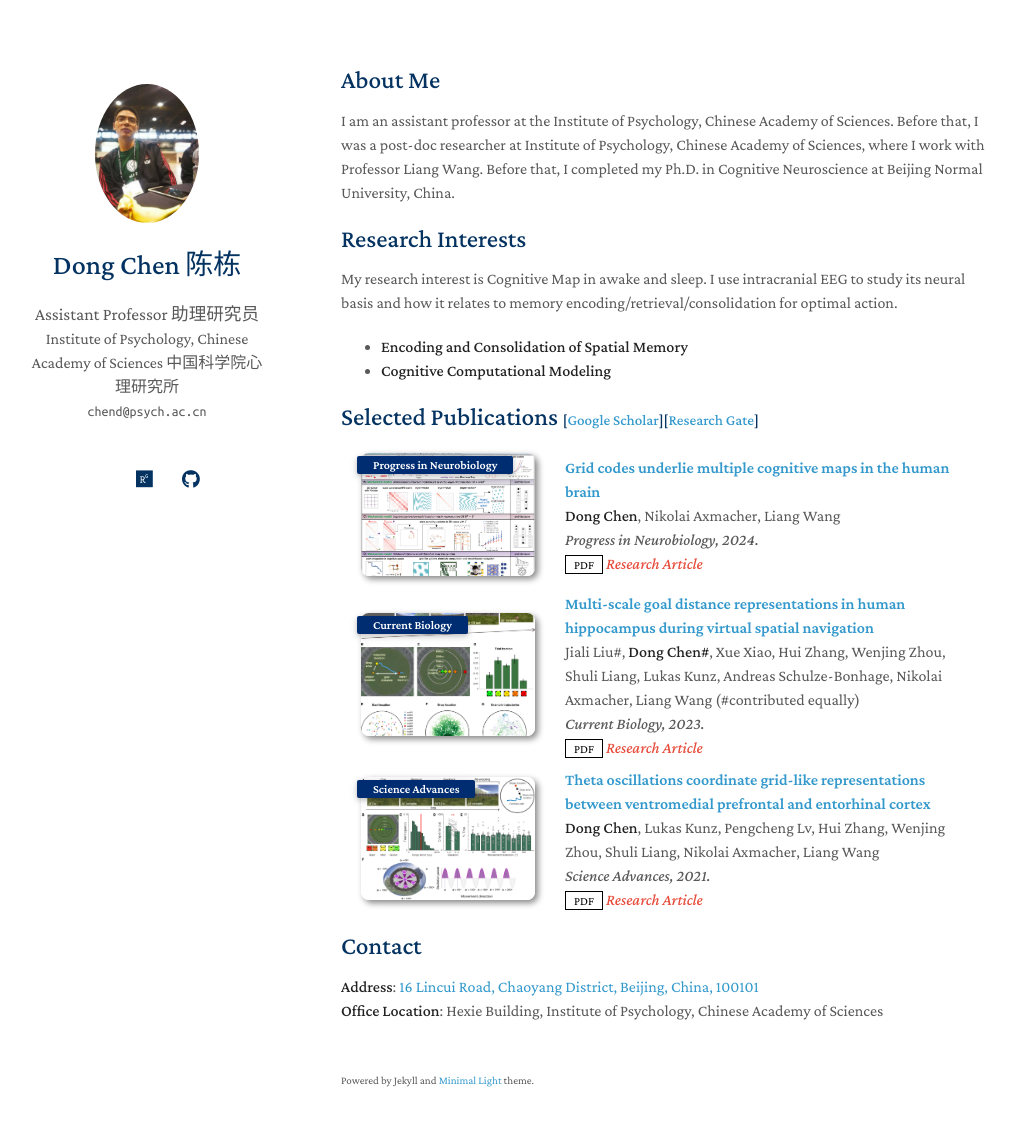
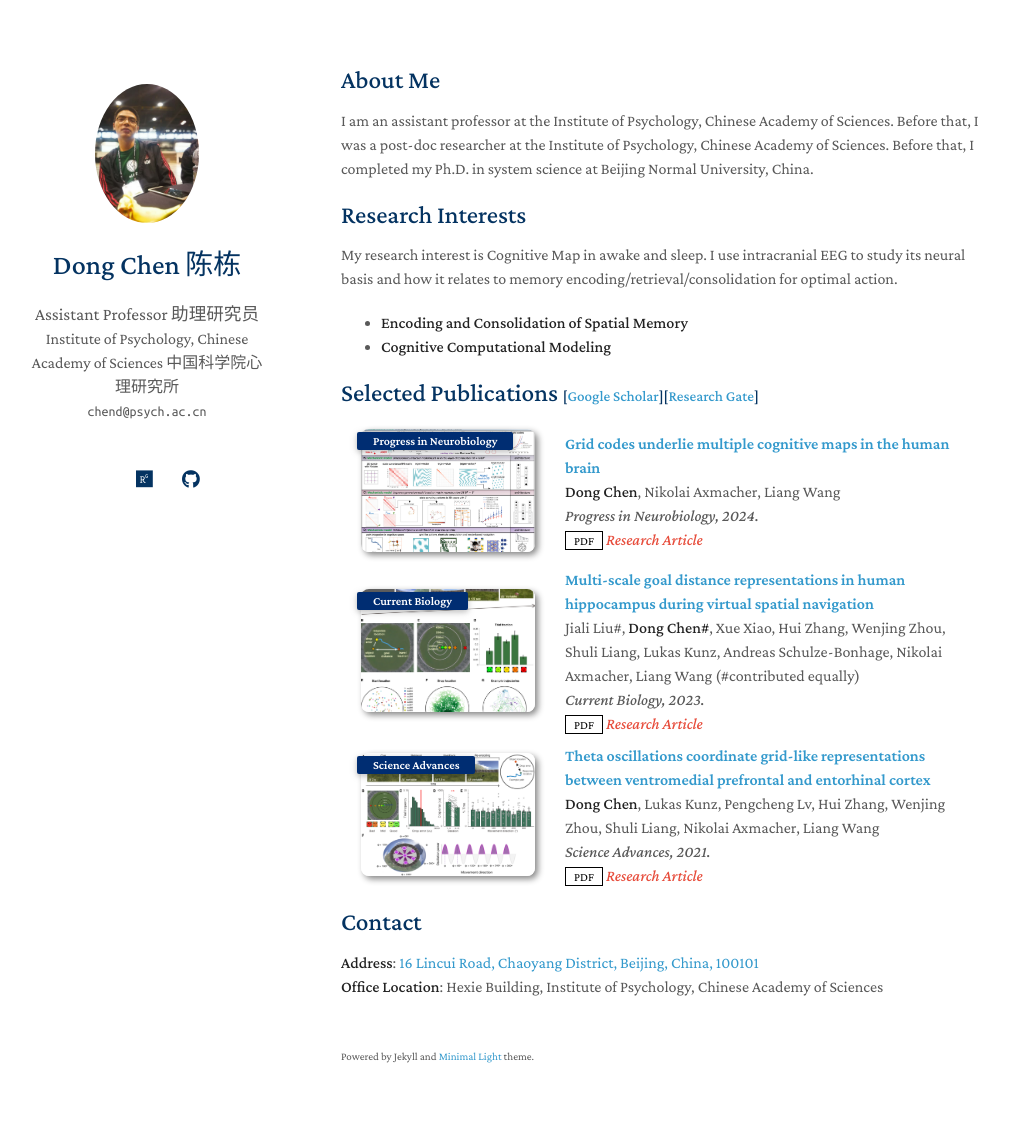
Before and after one commit to chendong567/chendong567.github.io, a Jekyll site: the page built from index.md, in a window 1280 px wide and 1161 px high. Shown: the top 1126 px of the window, without its empty margins (129-1144 px from the left). Built offline with Jekyll 4.4.1, drawn with Linux system fonts in a browser that asks for light colours; a style sheet for code colours, icons or effects is not loaded; our own code applies the rules of GitHub Pages for plain Markdown files.

Commit message:
Update index.md

```diff
--- a/index.md
+++ b/index.md
@@ -4,7 +4,7 @@ layout: homepage
 
 ## About Me
 
-I am an assistant professor at the Institute of Psychology, Chinese Academy of Sciences. Before that, I was a post-doc researcher at Institute of Psychology, Chinese Academy of Sciences, where I work with Professor Liang Wang. Before that, I completed my Ph.D. in Cognitive Neuroscience at Beijing Normal University, China.
+I am an assistant professor at the Institute of Psychology, Chinese Academy of Sciences. Before that, I was a post-doc researcher at the Institute of Psychology, Chinese Academy of Sciences. Before that, I completed my Ph.D. in system science at Beijing Normal University, China.
 
 ## Research Interests
 
```
